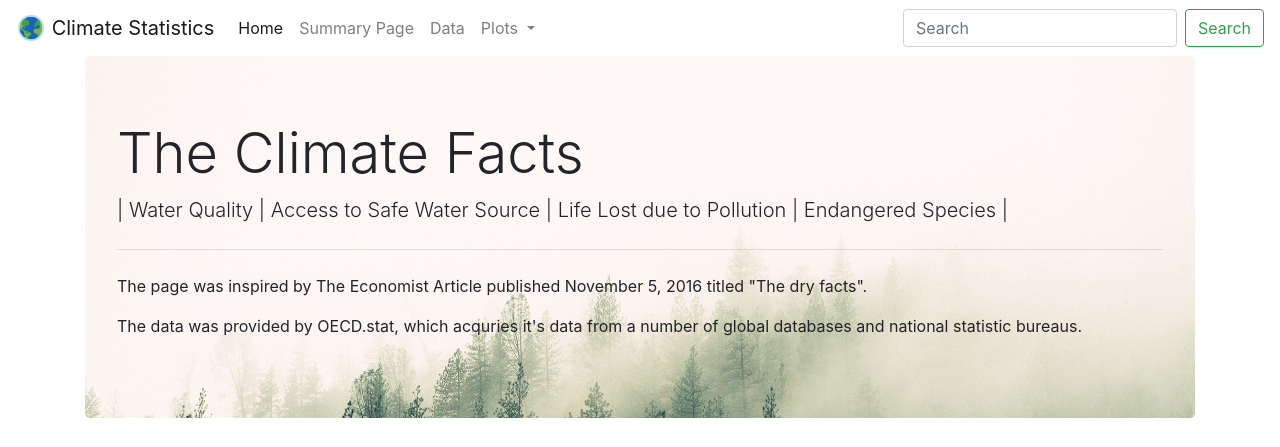
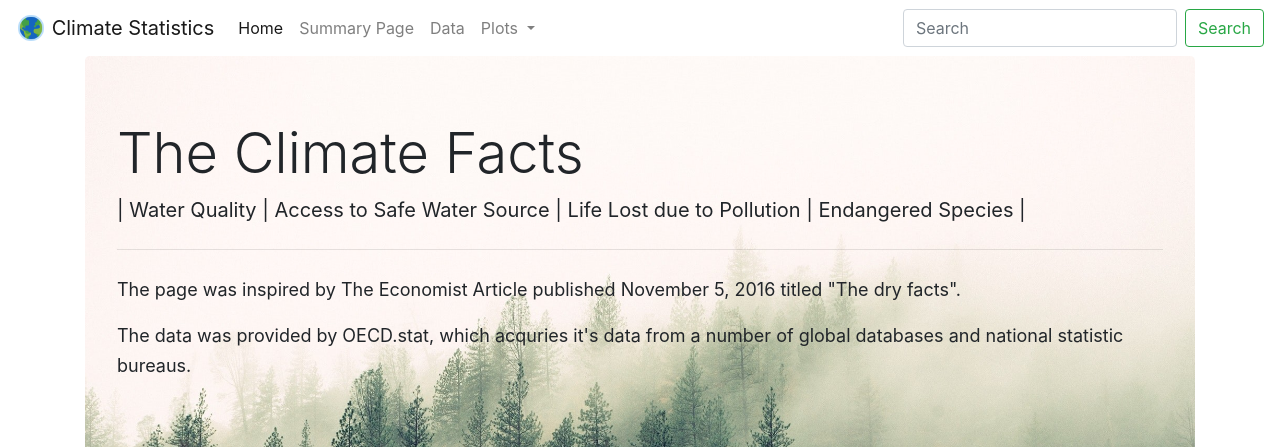
Before and after one commit to JosefinaAureaAmaro/02_Project_HTML_WebDesign, a plain HTML site: page Webpage/index.html in a window 1280 px wide. Shown: the top 447 px of the page. Drawn offline with nearby package versions, Linux system fonts and the light colour scheme.

Commit message:
to update style in index.html

```diff
--- a/Webpage/index.html
+++ b/Webpage/index.html
@@ -61,10 +61,10 @@
   <div class="container">
     <div class="jumbotron" id= "intro">
       <h1 class="display-4">The Climate Facts</h1>
-      <p class="lead">  | Water Quality | Access to Safe Water Source | Life Lost due to Pollution | Endangered Species |</p>
+      <p class="lead"><b> | Water Quality | Access to Safe Water Source | Life Lost due to Pollution | Endangered Species |</b> </p>
       <hr class="my-4">
-      <p>The page was inspired by The Economist Article published November 5, 2016 titled "The dry facts".</p>
-      <p>The data was provided by OECD.stat, which acquries it's data from a number of global databases and national statistic bureaus. </p>
+        <p class="lead"><font size='4'><b>The page was inspired by The Economist Article published November 5, 2016 titled "The dry facts".</b></font></p>
+        <p class="lead"><font size = '4'><b>The data was provided by OECD.stat, which acquries it's data from a number of global databases and national statistic bureaus.</b></font></p>
     </div>
   </div>
 
```
